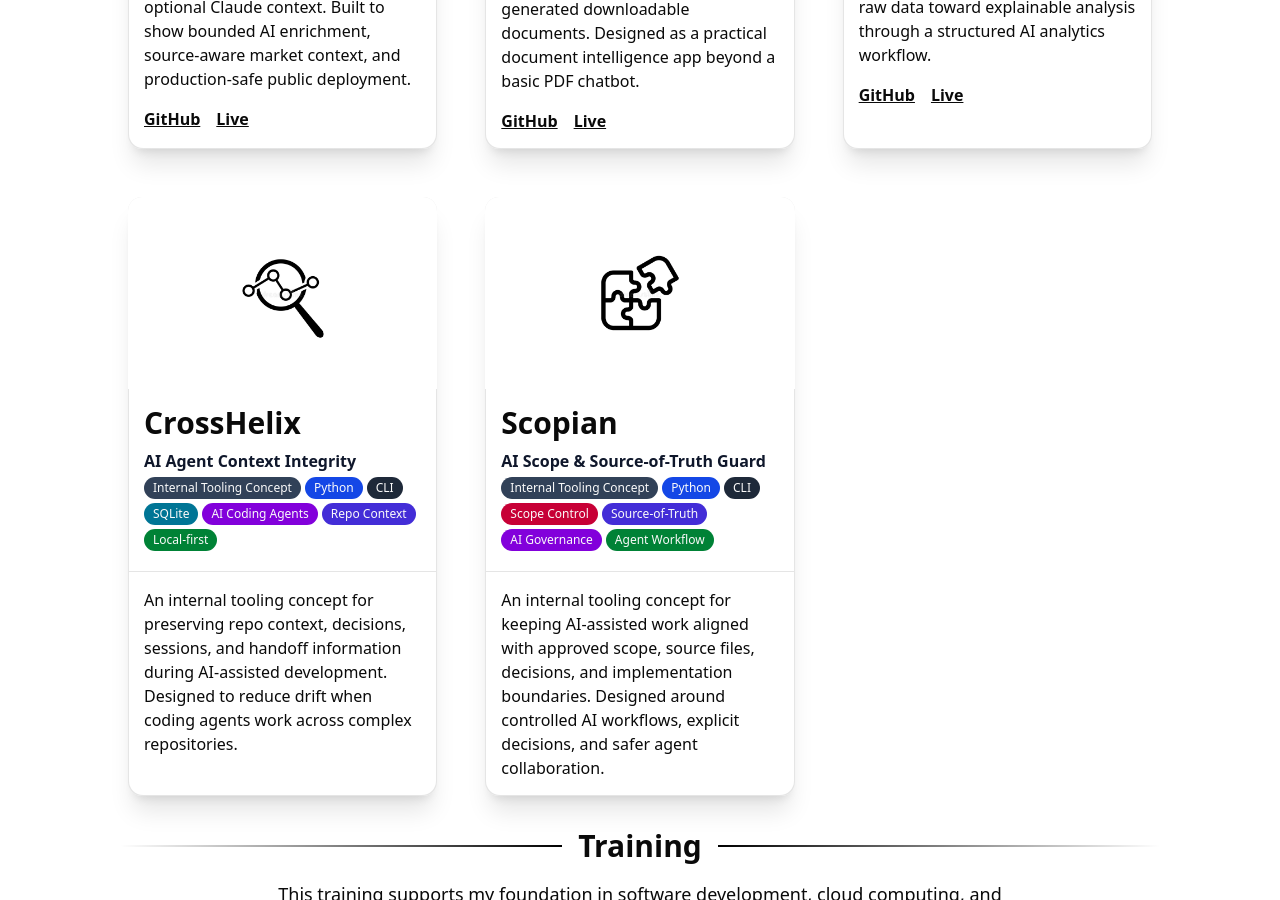
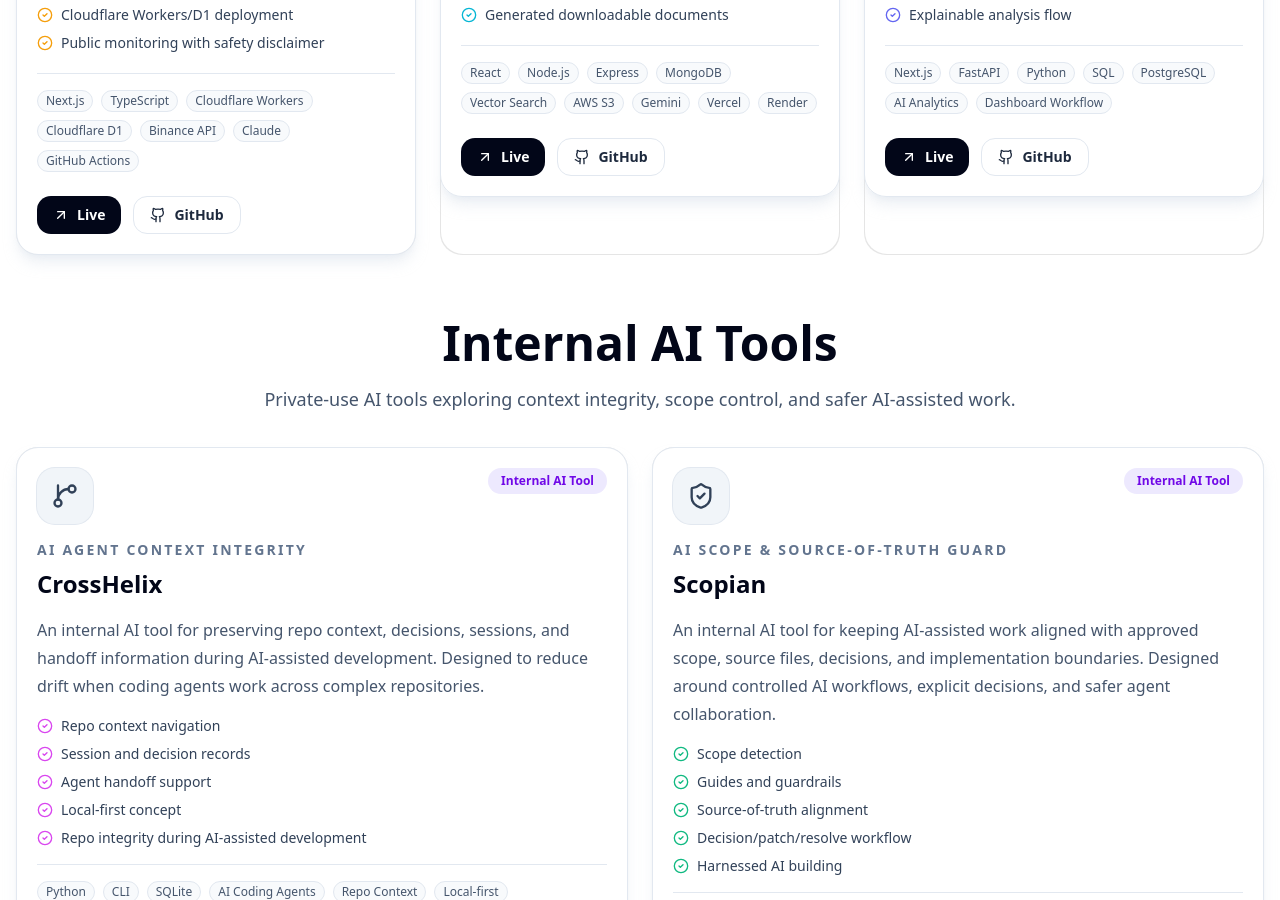
Before and after one commit to Sorbemelon/portfolio-react, a React (Vite) app: page / in a window 1280 px wide. Shown: the part 1900-2800 px from the top of the page. Built offline with nearby package versions, Linux system fonts and the light colour scheme.

Commit message:
redesign: improve project cards and group project sections

```diff
--- a/src/components/portfolio/ProjectCard.jsx
+++ b/src/components/portfolio/ProjectCard.jsx
@@ -1,65 +1,152 @@
-import { Link } from "react-router-dom";
+import { ArrowUpRight, CheckCircle2, Github, GitBranch, ShieldCheck } from "lucide-react";
+
 import { MagicCard } from "@/components/ui/magic-card";
-import {
-  Card,
-  CardContent,
-  CardDescription,
-  CardFooter,
-  CardHeader,
-  CardTitle,
-} from "@/components/ui/card";
 import { Badge } from "@/components/ui/badge";
+import { cn } from "@/lib/utils";
 
 const linkLabels = {
+  live: "Live",
   github: "GitHub",
-  live: "Live",
+}
+
+const linkIcons = {
+  live: ArrowUpRight,
+  github: Github,
+}
+
+const linkOrder = ["live", "github"]
+
+const statusClassNames = {
+  "Live Public Project":
+    "bg-emerald-100 text-emerald-700 dark:bg-emerald-400/10 dark:text-emerald-200",
+  "Live Demo / Public Project":
+    "bg-cyan-100 text-cyan-700 dark:bg-cyan-400/10 dark:text-cyan-200",
+  "Active Build":
+    "bg-amber-100 text-amber-700 dark:bg-amber-400/10 dark:text-amber-200",
+  "Internal AI Tool":
+    "bg-violet-100 text-violet-700 dark:bg-violet-400/10 dark:text-violet-200",
+}
+
+const internalIcons = {
+  CrossHelix: GitBranch,
+  Scopian: ShieldCheck,
+}
+
+function ProjectVisual({ project, isInternal }) {
+    if (isInternal) {
+        const Icon = internalIcons[project.title] ?? GitBranch
+
+        return (
+            <div className="flex size-14 shrink-0 items-center justify-center rounded-2xl bg-slate-100 text-slate-700 ring-1 ring-slate-200 dark:bg-slate-900 dark:text-cyan-200 dark:ring-slate-700">
+                <Icon className="size-7" aria-hidden="true" />
+            </div>
+        )
+    }
+
+    return (
+        <div className="flex size-16 shrink-0 items-center justify-center rounded-2xl bg-white p-2 ring-1 ring-slate-200 shadow-sm dark:ring-slate-700">
+            <img src={project.image} alt={project.imageAlt} className="max-h-full max-w-full object-contain" />
+        </div>
+    )
 }
 
 export default function ProjectCard({ project }) {
-    const projectImage = (
-        <img
-            src={project.image}
-            alt={project.imageAlt}
-            className={project.imageClassName}
-        />
-    )
-    const projectLinks = Object.entries(project.links ?? {}).filter(([, href]) => href)
+    const isInternal = project.group === "internal"
+    const projectLinks = linkOrder
+        .map((type) => [type, project.links?.[type]])
+        .filter(([, href]) => href)
+    const accentColor = project.accentColor ?? "#38bdf8"
 
     return (
-        <Card className="w-full border-none p-0 shadow-xl">
-            <MagicCard className={`h-full`}>
-                <div>
-                    {project.links?.live ? (
-                        <Link to={project.links.live} target="_blank">
-                            {projectImage}
-                        </Link>
-                    ) : (
-                        projectImage
+        <article
+            style={{ "--project-accent": accentColor }}
+            className="group h-full rounded-3xl transition duration-300 hover:-translate-y-1"
+        >
+            <MagicCard
+                className="h-full rounded-3xl"
+                gradientFrom="var(--project-accent)"
+                gradientTo="rgba(148, 163, 184, 0.45)"
+                gradientColor="var(--project-accent)"
+                gradientOpacity={0.08}
+            >
+                <div
+                    className={cn(
+                        "relative flex h-full flex-col rounded-3xl border border-slate-200 bg-white/95 p-5 shadow-lg shadow-slate-200/70 transition duration-300 group-hover:border-[var(--project-accent)] group-hover:shadow-xl group-hover:shadow-slate-200 dark:border-slate-800 dark:bg-slate-950/90 dark:shadow-blue-950/20 dark:group-hover:border-[var(--project-accent)] dark:group-hover:shadow-blue-950/30",
+                        isInternal ? "gap-4" : "gap-5"
+                    )}
+                >
+                    <header className="flex items-start justify-between gap-4">
+                        <ProjectVisual project={project} isInternal={isInternal} />
+                        <Badge
+                            className={cn(
+                                "border-transparent px-3 py-1 text-xs font-semibold",
+                                statusClassNames[project.status] ?? "bg-slate-100 text-slate-700 dark:bg-slate-800 dark:text-slate-200"
+                            )}
+                        >
+                            {project.status}
+                        </Badge>
+                    </header>
+
+                    <div>
+                        <p className="text-sm font-semibold uppercase tracking-[0.16em] text-slate-500 dark:text-slate-400">
+                            {project.subtitle}
+                        </p>
+                        <h3 className="mt-2 text-2xl font-bold text-slate-950 dark:text-slate-50">
+                            {project.title}
+                        </h3>
+                        <p className="mt-4 text-base leading-7 text-slate-600 dark:text-slate-300">
+                            {project.description}
+                        </p>
+                    </div>
+
+                    <ul className="grid gap-2 text-sm text-slate-700 dark:text-slate-300">
+                        {project.highlights.map((highlight) => (
+                            <li key={highlight} className="flex gap-2">
+                                <CheckCircle2 className="mt-0.5 size-4 shrink-0 text-[var(--project-accent)]" aria-hidden="true" />
+                                <span>{highlight}</span>
+                            </li>
+                        ))}
+                    </ul>
+
+                    <div className="mt-auto flex flex-wrap gap-2 border-t border-slate-200 pt-4 dark:border-slate-800">
+                        {project.tags.map((tag) => (
+                            <Badge
+                                key={tag.label}
+                                variant="outline"
+                                className="border-slate-200 bg-slate-50 text-slate-600 dark:border-slate-700 dark:bg-slate-900 dark:text-slate-300"
+                            >
+                                {tag.label}
+                            </Badge>
+                        ))}
+                    </div>
+
+                    {projectLinks.length > 0 && (
+                        <div className="flex flex-wrap gap-3 pt-1">
+                            {projectLinks.map(([type, href]) => {
+                                const Icon = linkIcons[type] ?? ArrowUpRight
+
+                                return (
+                                    <a
+                                        key={type}
+                                        href={href}
+                                        target="_blank"
+                                        rel="noreferrer"
+                                        className={cn(
+                                            "inline-flex items-center justify-center gap-2 rounded-xl px-4 py-2 text-sm font-semibold transition focus-visible:outline-2 focus-visible:outline-offset-2 focus-visible:outline-[var(--project-accent)]",
+                                            type === "live"
+                                                ? "bg-slate-950 text-white hover:bg-[var(--project-accent)] dark:bg-cyan-300 dark:text-slate-950 dark:hover:bg-[var(--project-accent)]"
+                                                : "border border-slate-200 bg-white text-slate-800 hover:border-[var(--project-accent)] hover:text-[var(--project-accent)] dark:border-slate-700 dark:bg-slate-900 dark:text-slate-100 dark:hover:border-[var(--project-accent)] dark:hover:text-[var(--project-accent)]"
+                                        )}
+                                    >
+                                        <Icon className="size-4" aria-hidden="true" />
+                                        {linkLabels[type] ?? type}
+                                    </a>
+                                )
+                            })}
+                        </div>
                     )}
                 </div>
-                <CardHeader className="border-border border-b p-4 [.border-b]:pb-4">
-                    <CardTitle className={`text-3xl`}>{project.title}</CardTitle>
-                    <CardDescription className={`*:mr-1 *:mb-1`}>
-                        <p className="text-base font-semibold text-slate-900 mb-2 dark:text-slate-100">{project.subtitle}</p>
-                        <Badge className={project.statusClassName}>{project.status}</Badge>
-                        {project.tags.map((tag) => (
-                            <Badge key={tag.label} className={tag.className}>{tag.label}</Badge>
-                        ))}
-                    </CardDescription>
-                </CardHeader>
-                <CardContent className="p-4">
-                    {project.description}
-                </CardContent>
-                {projectLinks.length > 0 && (
-                    <CardFooter className="p-4 pt-0 gap-4">
-                        {projectLinks.map(([type, href]) => (
-                            <Link key={type} to={href} target="_blank" className="font-semibold underline">
-                                {linkLabels[type] ?? type}
-                            </Link>
-                        ))}
-                    </CardFooter>
-                )}
             </MagicCard>
-        </Card>
+        </article>
     )
 }
--- a/src/components/portfolio/ProjectGrid.jsx
+++ b/src/components/portfolio/ProjectGrid.jsx
@@ -1,17 +1,48 @@
 import { projects } from "@/data/projects";
 import ProjectCard from "./ProjectCard";
 
+const projectSections = [
+    {
+        group: "public",
+        title: "Featured AI Applications",
+        subtitle:
+            "Public and active projects focused on practical AI/data workflows, source-aware outputs, and useful product experiences.",
+        gridClassName: "lg:grid-cols-3",
+    },
+    {
+        group: "internal",
+        title: "Internal AI Tools",
+        subtitle:
+            "Private-use AI tools exploring context integrity, scope control, and safer AI-assisted work.",
+        gridClassName: "lg:grid-cols-2",
+    },
+]
+
 export default function ProjectGrid() {
     return (
-        <section id="project" className="flex flex-col mt-4 mb-8">
-            <h2 className="text-center text-3xl md:text-5xl font-bold mb-4">Featured AI Application Projects</h2>
-            <p className="text-center text-lg max-w-4xl mx-auto px-4 mb-12">
-                A focused collection of AI/data applications and AI workflow tooling concepts built around practical workflows, reliability, and usefulness beyond demos.
-            </p>
-            <div className="grid sm:grid-cols-2 lg:grid-cols-3 mx-[10%] gap-12">
-                {projects.map((project) => (
-                    <ProjectCard key={project.title} project={project} />
-                ))}
+        <section id="project" className="bg-background px-4 py-16 text-foreground transition-colors duration-300">
+            <div className="mx-auto flex max-w-7xl flex-col gap-16">
+                {projectSections.map((section) => {
+                    const sectionProjects = projects.filter((project) => project.group === section.group)
+
+                    return (
+                        <div key={section.group}>
+                            <div className="mx-auto mb-8 max-w-4xl text-center">
+                                <h2 className="text-3xl font-bold text-slate-950 md:text-5xl dark:text-slate-50">
+                                    {section.title}
+                                </h2>
+                                <p className="mt-4 text-lg leading-8 text-slate-600 dark:text-slate-300">
+                                    {section.subtitle}
+                                </p>
+                            </div>
+                            <div className={`grid gap-6 md:grid-cols-2 ${section.gridClassName}`}>
+                                {sectionProjects.map((project) => (
+                                    <ProjectCard key={project.title} project={project} />
+                                ))}
+                            </div>
+                        </div>
+                    )
+                })}
             </div>
         </section>
     )
--- a/src/data/projects.js
+++ b/src/data/projects.js
@@ -1,14 +1,23 @@
 export const projects = [
   {
+    group: "public",
     title: "ByteSiren",
     subtitle: "AI Crypto Market Monitoring",
     status: "Live Public Project",
     statusClassName: "bg-emerald-700",
+    accentColor: "#f59e0b",
     image: "/images/bytesiren_logo.png",
     imageAlt: "ByteSiren logo",
     imageClassName: "h-48 w-full object-contain bg-white p-6 rounded-t-xl",
     description:
       "A public AI-assisted crypto market monitoring app that combines deterministic signal detection, Binance public market data, Cloudflare infrastructure, and optional Claude context. Built to show bounded AI enrichment, source-aware market context, and production-safe public deployment.",
+    highlights: [
+      "Deterministic signal detection",
+      "Binance public market data",
+      "Claude context enrichment",
+      "Cloudflare Workers/D1 deployment",
+      "Public monitoring with safety disclaimer",
+    ],
     tags: [
       { label: "Next.js", className: "bg-gray-800" },
       { label: "TypeScript", className: "bg-sky-700" },
@@ -24,15 +33,24 @@ export const projects = [
     },
   },
   {
+    group: "public",
     title: "CentralDocs",
     subtitle: "AI Document Workspace",
     status: "Live Demo / Public Project",
     statusClassName: "bg-emerald-700",
+    accentColor: "#06b6d4",
     image: "/images/centraldocs_logo.png",
     imageAlt: "CentralDocs logo",
     imageClassName: "h-48 w-full object-contain bg-white p-6 rounded-t-xl",
     description:
       "An AI-powered document workspace for managing documents, semantic search, selected-document chat, source-grounded answers, and generated downloadable documents. Designed as a practical document intelligence app beyond a basic PDF chatbot.",
+    highlights: [
+      "Document management workflow",
+      "Semantic search",
+      "Selected-document chat",
+      "Source-grounded answers",
+      "Generated downloadable documents",
+    ],
     tags: [
       { label: "React", className: "bg-sky-500" },
       { label: "Node.js", className: "bg-lime-600" },
@@ -50,15 +68,24 @@ export const projects = [
     },
   },
   {
+    group: "public",
     title: "MeshFlow",
     subtitle: "AI Analytics Workspace",
     status: "Active Build",
     statusClassName: "bg-yellow-700",
+    accentColor: "#6366f1",
     image: "/images/meshflow_logo.png",
     imageAlt: "MeshFlow logo",
     imageClassName: "h-48 w-full object-contain bg-white p-6 rounded-t-xl",
     description:
       "An AI/data analytics workspace for dataset workflows, AI-assisted analysis, query/result handling, and dashboard-oriented insights. Designed to help users move from raw data toward explainable analysis through a structured AI analytics workflow.",
+    highlights: [
+      "Dataset workflow",
+      "AI Analytics Engineer concept",
+      "Query and result handling",
+      "Dashboard-oriented insights",
+      "Explainable analysis flow",
+    ],
     tags: [
       { label: "Next.js", className: "bg-gray-800" },
       { label: "FastAPI", className: "bg-emerald-500" },
@@ -74,15 +101,24 @@ export const projects = [
     },
   },
   {
+    group: "internal",
     title: "CrossHelix",
     subtitle: "AI Agent Context Integrity",
-    status: "Internal Tooling Concept",
+    status: "Internal AI Tool",
     statusClassName: "bg-slate-700",
+    accentColor: "#d946ef",
     image: "/images/analytic-icon.webp",
     imageAlt: "CrossHelix concept icon",
     imageClassName: "h-48 w-full object-contain bg-white p-10 rounded-t-xl",
     description:
-      "An internal tooling concept for preserving repo context, decisions, sessions, and handoff information during AI-assisted development. Designed to reduce drift when coding agents work across complex repositories.",
+      "An internal AI tool for preserving repo context, decisions, sessions, and handoff information during AI-assisted development. Designed to reduce drift when coding agents work across complex repositories.",
+    highlights: [
+      "Repo context navigation",
+      "Session and decision records",
+      "Agent handoff support",
+      "Local-first concept",
+      "Repo integrity during AI-assisted development",
+    ],
     tags: [
       { label: "Python", className: "bg-blue-700" },
       { label: "CLI", className: "bg-gray-800" },
@@ -94,15 +130,24 @@ export const projects = [
     links: {},
   },
   {
+    group: "internal",
     title: "Scopian",
     subtitle: "AI Scope & Source-of-Truth Guard",
-    status: "Internal Tooling Concept",
+    status: "Internal AI Tool",
     statusClassName: "bg-slate-700",
+    accentColor: "#10b981",
     image: "/images/problem-solving.webp",
     imageAlt: "Scopian concept icon",
     imageClassName: "h-48 w-full object-contain bg-white p-10 rounded-t-xl",
     description:
-      "An internal tooling concept for keeping AI-assisted work aligned with approved scope, source files, decisions, and implementation boundaries. Designed around controlled AI workflows, explicit decisions, and safer agent collaboration.",
+      "An internal AI tool for keeping AI-assisted work aligned with approved scope, source files, decisions, and implementation boundaries. Designed around controlled AI workflows, explicit decisions, and safer agent collaboration.",
+    highlights: [
+      "Scope detection",
+      "Guides and guardrails",
+      "Source-of-truth alignment",
+      "Decision/patch/resolve workflow",
+      "Harnessed AI building",
+    ],
     tags: [
       { label: "Python", className: "bg-blue-700" },
       { label: "CLI", className: "bg-gray-800" },
```
